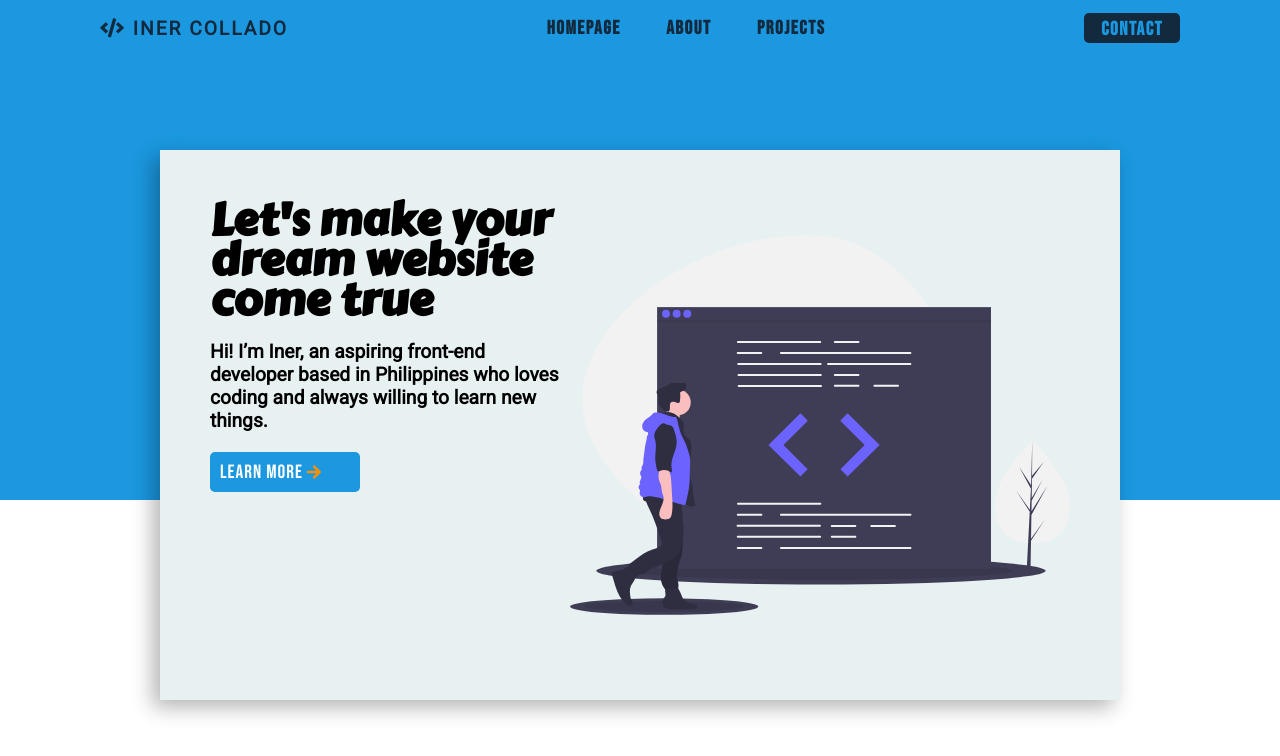
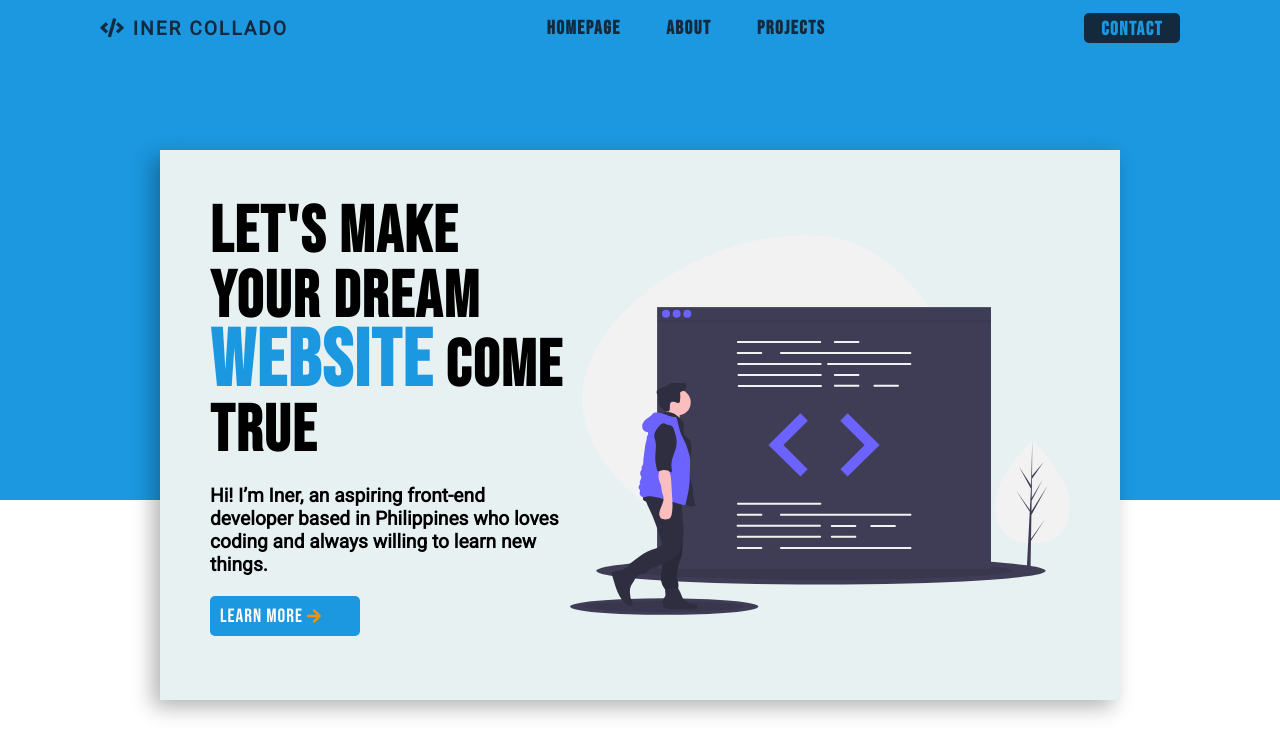
Before and after one commit to Iner-17/Iner-Collado, a plain HTML site: page index.html in a window 1280 px wide. Drawn offline with Linux system fonts and the light colour scheme.

Commit message:
Initial commit

```diff
--- a/css1/index.css
+++ b/css1/index.css
@@ -85,9 +85,18 @@ main {
 }
 
 .content h1 {
+  font-family: "Bebas Neue", cursive;
+  letter-spacing: 2px;
   padding-top: 40px;
-  font-size: 45px;
-  line-height: 40px;
+  font-size: 65px;
+  line-height: 1em;
+}
+
+.content .web {
+  font-family: "Bebas Neue", cursive;
+  letter-spacing: 2px;
+  font-size: 80px;
+  color: #1b98e0;
 }
 
 .content p {
--- a/index.html
+++ b/index.html
@@ -28,7 +28,9 @@
       </header>
       <main>
         <div class="content">
-          <h1>Let's make your dream website come true</h1>
+          <h1>
+            Let's make your dream <span class="web">website</span> come true
+          </h1>
           <p>
             Hi! I’m Iner, an aspiring front-end developer based in Philippines
             who loves coding and always willing to learn new things.
```
